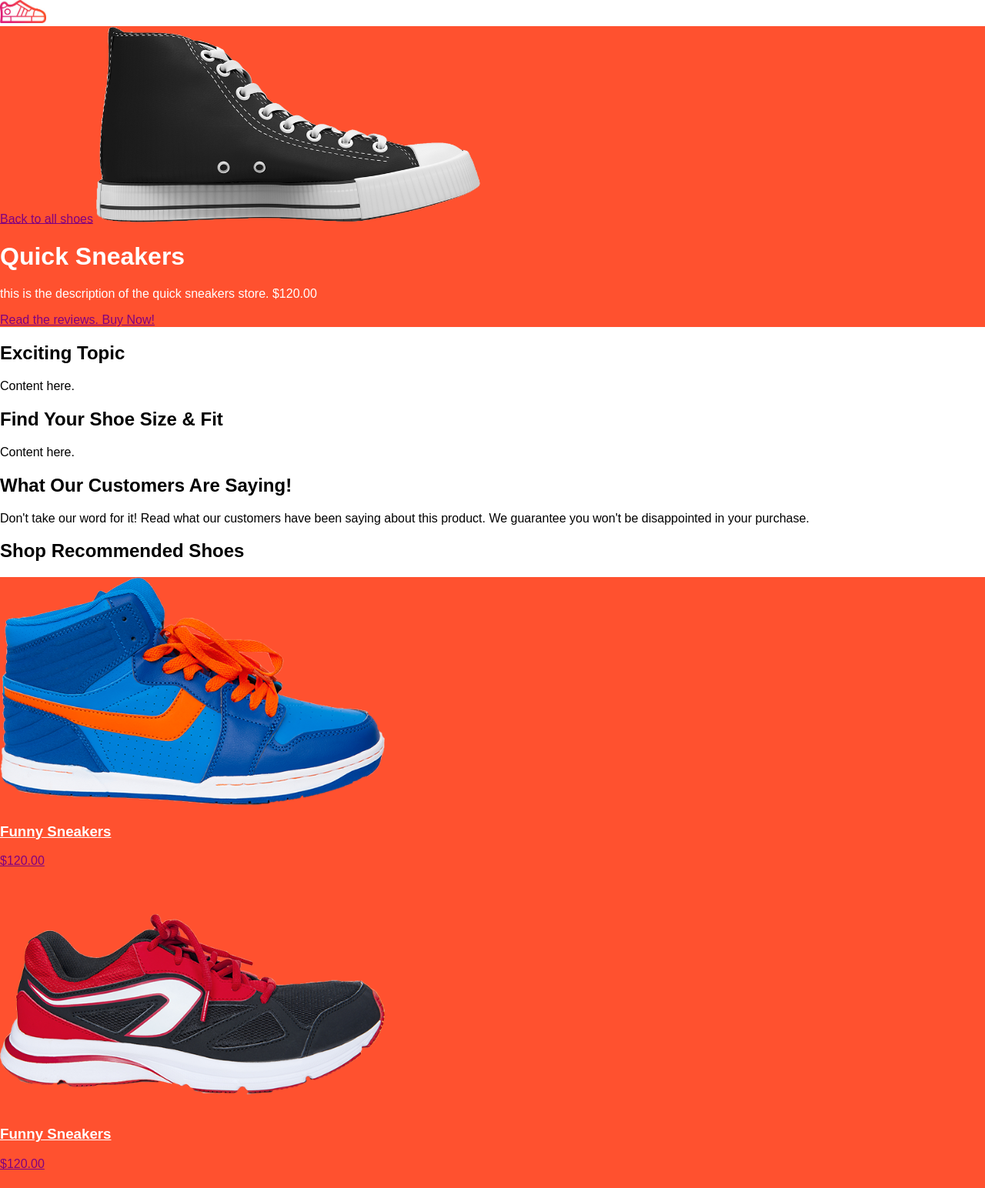
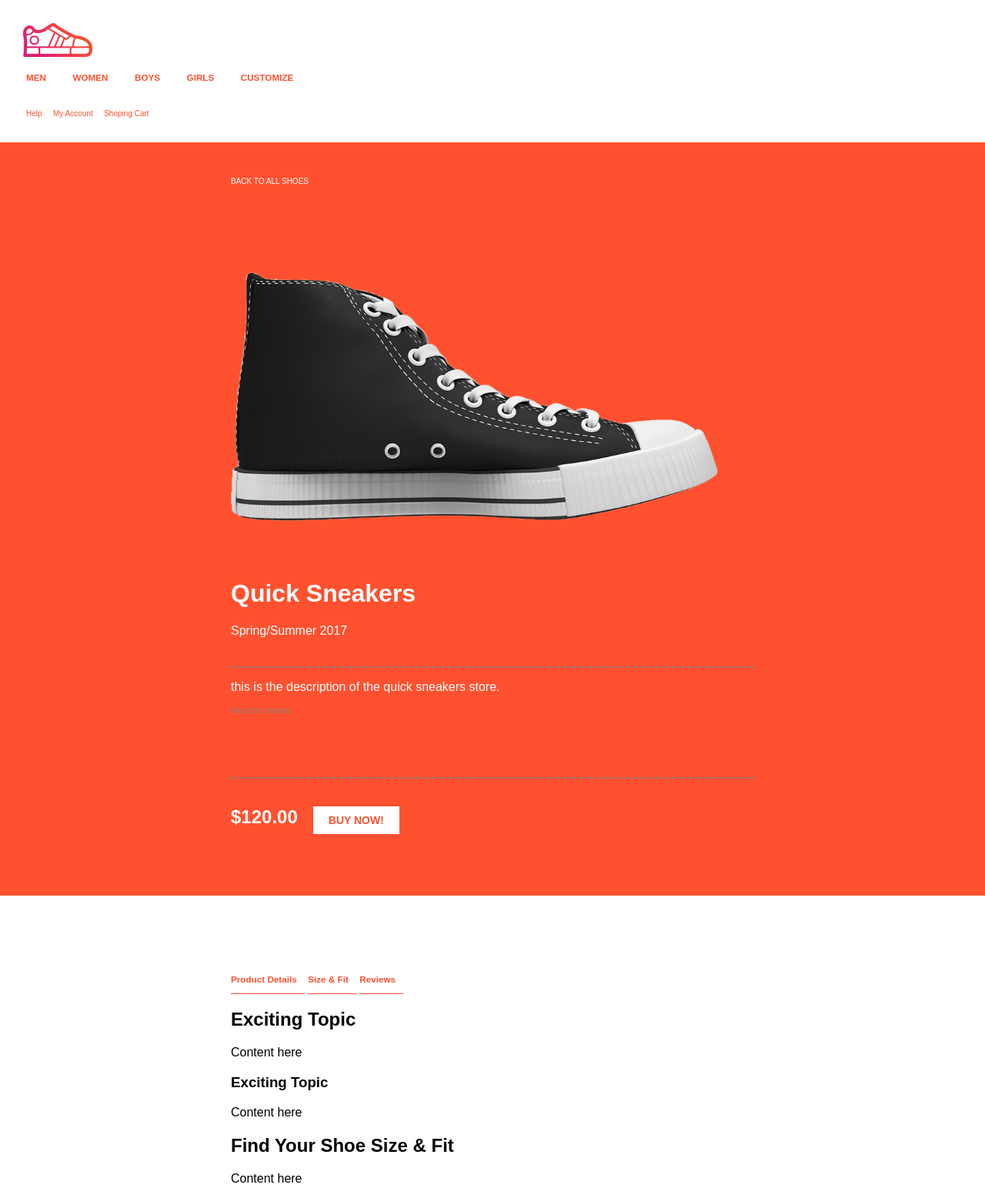
Before and after one commit to ahuston3/homework, a plain HTML site: page index.html in a window 1280 px wide. Shown: the top 1544 px of the page at 77% size. Drawn offline with Linux system fonts and the light colour scheme.

Commit message:
day_2_assignment

```diff
--- a/index.html
+++ b/index.html
@@ -5,59 +5,126 @@
 <link href="styles.css" rel="stylesheet" type="text/css">
 </head>
 <body>
+  <div class="container">
+    <div class="header">
       <img class="logo" src="images/logo.jpg" alt="The logo for Quick Sneakers">
-  <div class="redbackground whitetext">
-    <a href="http://backtoallshoes.com">Back to all shoes</a>
-    <img class="shoes" src="images/shoe1.png" alt="A photo of a shoe">
-    <h1>Quick Sneakers</h1>
-    <p>this is the description of the quick sneakers store. $120.00</p>
-    <a href="http://link.com">Read the reviews. Buy Now!</a>
+        <nav class="nav">
+          <a href="#" class="nav-hover"><h3>MEN</h3></a>
+          <a href="#" class="nav-hover"><h3>WOMEN</h3></a>
+          <a href="#" class="nav-hover"><h3>BOYS</h3></a>
+          <a href="#" class="nav-hover"><h3>GIRLS</h3></a>
+          <a href="#" class="nav-hover"><h3>CUSTOMIZE</h3></a>
+        </nav>
+      <div>
+        <nav class="nav2">
+          <a href="#">Help</a>
+          <a href="#">My Account</a>
+          <a href="#">Shoping Cart</a>
+        </nav>
+      </div>
+    </div>
   </div>
   <div>
+    <div class="redbackground whitetext">
+      <div class="container-inner">
+        <a class="back-link" href="#">BACK TO ALL SHOES</a>
+        <div class="image-container">
+          <img class="shoes" src="images/shoe1.png" alt="A photo of a shoe">
+        </div>
+        <h1>Quick Sneakers</h1>
+        <p class="dashed-line">Spring/Summer 2017</p>
+        <p>this is the description of the quick sneakers store.</p>
+        <a href="#" class="reviews"><p>Read the reviews.</p></a>
+        <p class="dashed-line"></p>
+        <h2 class="price">$120.00</h2>
+        <a href="#" class="btn">Buy Now!</a>
+      </div>
+    </div>
+  </div>
+  <div class="container-inner">
+    <div class="nav3">
+      <a href="#"><h3>Product Details</h3></a>
+      <a href="#"><h3>Size & Fit</h3></a>
+      <a href="#"><h3>Reviews</h3></a>
+    </div>
+    <div class="">
     <h2>Exciting Topic</h2>
-    <p>Content here.</p>
+    <p>Content here</p>
+    <h3>Exciting Topic</h3>
+    <p>Content here</p>
     <h2>Find Your Shoe Size & Fit</h2>
-    <p>Content here.</p>
+    <p>Content here</p>
     <h2>What Our Customers Are Saying!</h2>
     <p>Don't take our word for it! Read what our customers have been saying about this product. We guarantee you won't be disappointed in your purchase.</p>
+    </div>
+  </div>
+  <div class="countainer rec">
     <h2>Shop Recommended Shoes</h2>
   </div>
-  <div class= "redbackground whitetext">
+  <div  class="redbackground whitetext">
+    <div class= "container-inner">
+      <div>
+        <div class="image-container">
           <img class="shoes" src="images/shoe2.png" alt="A photo of a shoe">
-      <div>
-        <h3>
-          <a class="whitelink" href="http://funnysneakers.com">Funny Sneakers</a>
-        </h3>
+        </div>
+          <h2>
+            <a class="whitelink" href="#">Funny Sneakers</a>
+          </h2>
+          <h3>Spring/Summer 2017</h3>
           <p>
-          <a href="http://120.com">$120.00</a>
+            <a href="#">$120.00</a>
           </p>
       </div>
+      <div>
+        <div class="image-container">
           <img class="shoes" src="images/shoe3.png"  alt="A photo of a shoe">
+        </div>
         <div>
-        <h3>
-          <a class="whitelink" href="http://funnysneakers.com">Funny Sneakers</a>
-        </h3>
+          <h2>
+            <a class="whitelink" href="#">Funny Sneakers</a>
+          </h2>
+          <h3>Spring/Summer 2017</h3>
           <p>
-          <a href="http://120.com">$120.00</a>
+            <a href="#">$120.00</a>
           </p>
         </div>
+      </div>
+      <div>
+          <div class="image-container">
             <img class="shoes" src="images/shoe4.png"  alt="A photo of a shoe">
+          </div>
           <div>
-       <h3>
-         <a class="whitelink" href="http://funnysneakers.com">Funny Sneakers</a>
-       </h3>
+            <h2>
+              <a class="whitelink" href="#">Cute Sneakers</a>
+            </h2>
+            <h3>Spring/Summer 2017</h3>
             <p>
-         <a href="http://120.com">$120.00</a>
+              <a href="#">$120.00</a>
             </p>
+          </div>
+      </div>
     </div>
   </div>
   <div class="footer">
     <img class="logo" src="images/logo.jpg" alt="The logo for Quick Sneakers">
-    <p>
-      <a href="http://shipping.com">Shipping</a> |
-      <a href="http://terms.com">Terms & Conditions</a> |
+    <div class="container">
+      <div>
+        <nav = class="nav4">
+        <a href="#"><h3>MEN</h3></a>
+        <a href="#"><h3>WOMEN</h3></a>
+        <a href="#"><h3>BOYS</h3></a>
+        <a href="#"><h3>GIRLS</h3></a>
+        <a href="#"><h3>CUSTOMIZE</h3></a>
+        </nav>
+      </div>
+      <div>
+        <nav class="nav5">
+          <a href="#">Shipping</a> |
+          <a href="#">Terms & Conditions</a> |
           © Copyright 2017. Sneaker Shop, LLC.
-    </p>
+        </nav>
+      </div>
+    </div>
   </div>
 </body>
 </html>
--- a/styles.css
+++ b/styles.css
@@ -1,29 +1,186 @@
+.header {
+  padding: 10px 0;
+}
+
+body {
+  font-family: sans-serif;
+  margin: 0;
+}
+
+a {
+  color: #ff512f;
+  text-decoration: none;
+  padding-right: 10px;
+  font-size: 10px;
+}
+
+.nav a:hover{
+  color: #b1290e;
+}
+
+.nav-hover {
+  padding-bottom: 10px;
+}
+
+.nav-hover:hover {
+    border-bottom: 2px solid #967878;
+}
+
 .logo {
-  width: 60px;
+  width: 90px;
+  margin-left: 20px;
+  margin-top: 20px;
+  display: block;
 }
+
+.nav {
+  display: inline-block;
+  margin-left: 24px;
+  margin-top: 10px;
+  padding-right: 20px;
+  font-weight: bold;
+}
+
+.nav2 {
+  display: inline-block;
+  margin-left: 24px;
+  margin-top: 18px;
+  padding-right: 20px;
+  padding-bottom: 20px;
+  color: #ffa6a6;
+}
+
+.container {
+    width: 1260px;
+    margin: 0 auto;
+}
+
+.container-inner {
+    width: 680px;
+    margin-left: auto;
+    margin-right: auto;
+    margin-top: 0px;
+    margin-bottom: 0px;
+    padding-top: 40px;
+    padding-bottom: 40px;
+}
+
+.btn {
+    text-transform: uppercase;
+    background-color: #fff;
+    color: #ff512f;
+    padding: 10px 20px;
+    font-size: 14px;
+    display: inline-block;
+    font-weight: bolder;
+    margin-bottom: 40px;
+    margin-top: 20px;
+    margin-left: auto;
+    margin-right: auto;
+}
+
+.btn:hover {
+    text-decoration: none;
+    border-bottom: none;
+}
+
+.whitelink {
+  color: white;
+}
+
+.back-link {
+    color: #fff;
+    margin-top: 40px;
+}
+
 .redbackground {
   background-color: #ff512f;
 }
+
 .whitetext {
   color: white;
 }
+
 .shoes {
-  width: 500px;
+  width: 634px;
+  padding-top: 90px;
 }
-body {
-  margin-top: 0;
-  margin-left: 0;
-  margin-right: 0;
-  margin-bottom: 0;
-  font-family: sans-serif;
-}
+
 .footer {
   font-size: 10px;
+}
+
+.nav h3 {
+  display: inline-block;
+  margin-top: 10px;
+}
+
+.nav a  {
+  margin-right: 20px;
+}
+
+.nav3{
+  display: inline-block;
+}
+
+.nav3 a {
+  display: inline-block;
+  color: #ff512f;
+  margin-top: 50px;
+  border-bottom: 1px solid #ff512f;
+}
+
+.image-container {
+  padding-top: 20px;
+  padding-bottom: 50px;
+  padding-right: auto;
+  padding-left: auto;
+}
+
+.price {
+  float: left;
+  padding-right: 20px;
+}
+
+.dashed-line {
+  border-bottom: 2px dashed #967878;
+  padding-bottom: 37px;
+}
+
+.reviews {
+  color: #967878
+}
+
+.nav4 {
+  margin-left: 24px;
+  margin-top: 18px;
+  padding-right: 20px;
+  padding-bottom: 20px;
   color: #967878;
 }
-a {
-  color: purple;
+
+.nav4 a {
+    display: inline-block;
 }
-.whitelink {
-  color: white;
+
+.nav5 {
+  display: inline-block;
+  margin-left: 24px;
+  margin-top: 18px;
+  padding-right: 20px;
+  padding-bottom: 20px;
+  color: #967878;
 }
+
+.rec {
+  background-color: #ffeeeb;
+  color: #967878;
+  height: 70px;
+  margin-left: auto;
+  margin-right: auto;
+  padding-top: 30px;
+  padding-bottom: 30px;
+  font-size: 20px;
+  text-align: center;
+
+}
```
Lines whose indentation alone changed are shown as unchanged.
